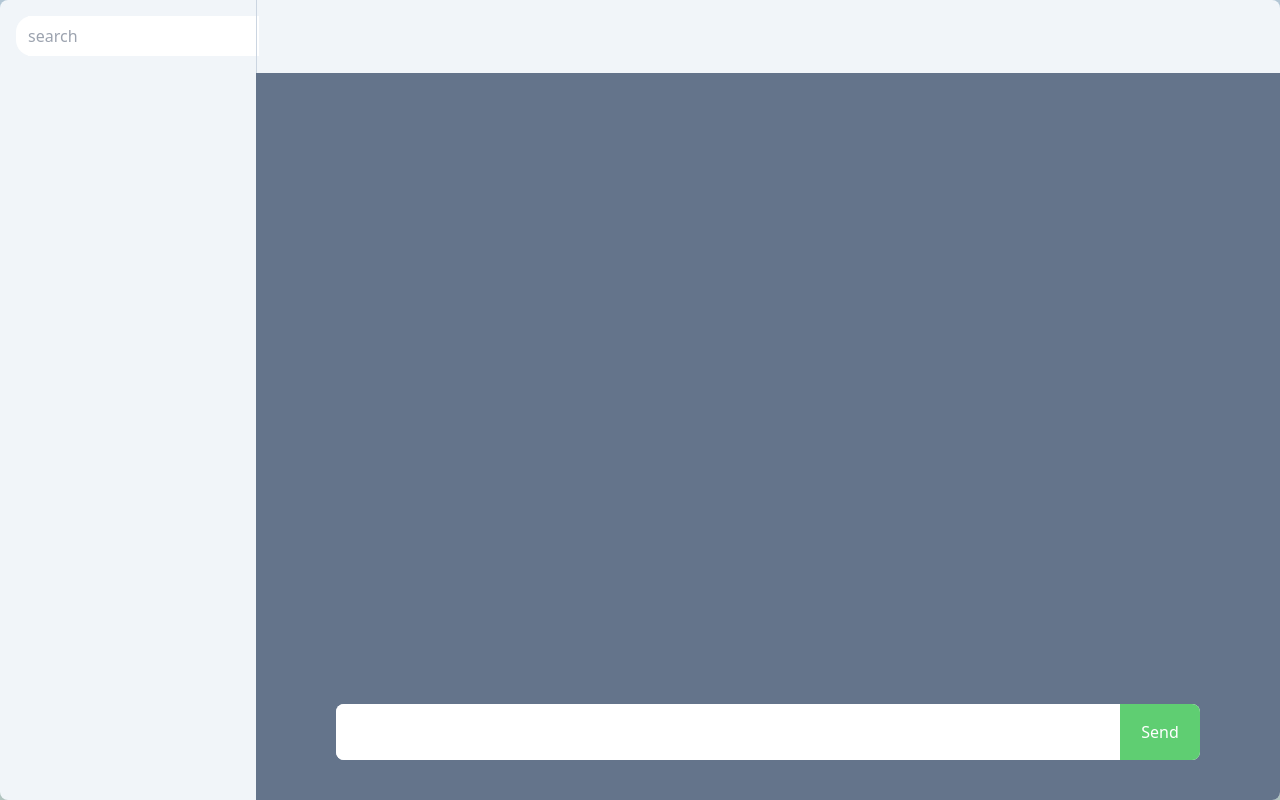
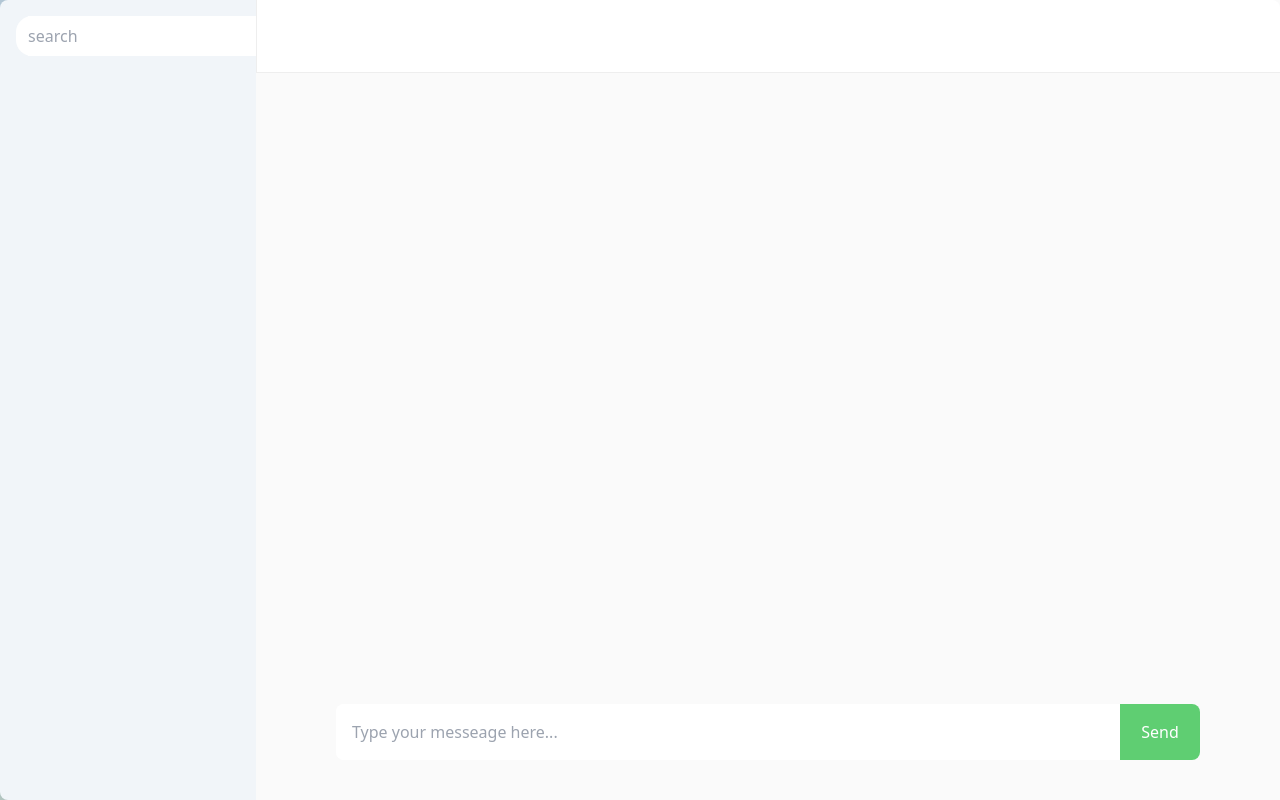
Before and after one commit to loo-y/GeminiChatUp, a Next.js app: page / in a window 1280 px wide. Built offline with nearby package versions, Linux system fonts and the light colour scheme.

Commit message:
WIP: page layout

```diff
--- a/app/globals.css
+++ b/app/globals.css
@@ -3,12 +3,13 @@
 @tailwind utilities;
 
 :root {
-  --foreground-rgb: 0, 0, 0;
+  --foreground-rgb: 255, 255, 255;
   --background-start-rgb: 180, 200, 215;
   --background-end-rgb: 190 210 205;
 }
 
 body {
+  overscroll-behavior: none;
   color: rgb(var(--foreground-rgb));
   background: linear-gradient(
       to bottom,
@@ -16,4 +17,5 @@ body {
       rgb(var(--background-end-rgb))
     )
     rgb(var(--background-start-rgb));
+
 }
--- a/app/modules/Conversation/chatbox.tsx
+++ b/app/modules/Conversation/chatbox.tsx
@@ -9,6 +9,7 @@ import { IChatItem } from '@/app/shared/interfaces'
 import ReactMarkdown from 'react-markdown'
 import SyntaxHighlighter from 'react-syntax-highlighter'
 import { docco } from 'react-syntax-highlighter/dist/esm/styles/hljs'
+import { formatDate } from '@/app/shared/utils'
 
 const ChatBox = () => {
     const dispatch = useAppDispatch()
@@ -25,9 +26,9 @@ const ChatBox = () => {
     const { history, conversationId } = conversation || {}
 
     return (
-        <div className="__chatbox__ flex h-full flex-col ">
-            <div className="title h-20 flex border-l border-slate-300 border-solid rounded-tr-lg"></div>
-            <div className="flex relative chatinfo h-full rounded-br-lg bg-slate-500 overflow-hidden">
+        <div className="__chatbox__ flex h-full flex-col text-stone-900 bg-[#fafafa]">
+            <div className="title h-20 flex border-l border-b border-[#EEE] border-solid rounded-tr-lg bg-white"></div>
+            <div className="flex relative chatinfo h-full rounded-br-lg overflow-hidden">
                 <ChatContent contentList={history} />
                 <ChatInput conversation={conversation} />
             </div>
@@ -49,15 +50,18 @@ const ChatContent = ({ contentList }: IChatContentProps) => {
 
     const roleAiClass = ` justify-start`,
         roleHumanClass = ` justify-end `
-    const roleAiInnerClass = ` bg-white `,
-        roleHumanInnerClass = ` bg-lightGreen `
+    const roleAiInnerClass = ` bg-lightWhite `,
+        roleHumanInnerClass = ` bg-lightWhite `
 
     if (_.isEmpty(contentList)) {
         return <div className="__chat_content__ flex "></div>
     }
 
     return (
-        <div className="__chat_content__ relative mt-10 mb-36 ml-20 mr-16 pr-4 overflow-scroll w-full" ref={contentRef}>
+        <div
+            className="__chat_content__ relative mt-4 mb-32 ml-20 mr-16 pr-4 overflow-scroll w-full text-[rgba(0,0,0,0.7)] leading-relaxed"
+            ref={contentRef}
+        >
             <div className="flex flex-col gap-6  w-full">
                 {_.map(contentList, (contentItem, index) => {
                     const { role, parts, timestamp } = contentItem || {}
@@ -70,7 +74,7 @@ const ChatContent = ({ contentList }: IChatContentProps) => {
                             key={`__chat_content_item_${index}__`}
                         >
                             <div
-                                className={`rounded-xl w-fit px-3 py-2 max-w-[80%] ${
+                                className={`rounded-xl flex flex-col w-fit px-3 py-2 max-w-[80%] gap-1 ${
                                     role == Roles.model ? roleAiInnerClass : roleHumanInnerClass
                                 }`}
                             >
@@ -101,6 +105,13 @@ const ChatContent = ({ contentList }: IChatContentProps) => {
                                 >
                                     {contentText}
                                 </ReactMarkdown>
+                                <div
+                                    className={`flex __timestamp__ text-stone-400 text-xs ${
+                                        role == Roles.model ? roleAiClass : roleHumanClass
+                                    }`}
+                                >
+                                    {formatDate(timestamp)}
+                                </div>
                             </div>
                         </div>
                     )
@@ -189,6 +200,7 @@ const ChatInput = ({ conversation }: { conversation: IConversation }) => {
                 onCompositionStart={handleCompositionStart}
                 onCompositionEnd={handleCompositionEnd}
                 className="block flex-grow p-4 bg-white outline-none "
+                placeholder="Type your messeage here..."
             ></textarea>
             <div
                 className="bg-lightGreen text-white w-20 flex items-center justify-center cursor-pointer"
--- a/app/shared/interfaces/index.ts
+++ b/app/shared/interfaces/index.ts
@@ -18,7 +18,7 @@ export interface IGenerationConfig {
 }
 
 export interface IChatItem {
-    conversationId: string
+    conversationId?: string
     role: Roles
     parts: Record<'text', string>[]
     timestamp?: number
--- a/app/shared/utils/index.ts
+++ b/app/shared/utils/index.ts
@@ -1,3 +1,4 @@
+import dayjs from 'dayjs'
 export const sleep = (sec: number) =>
     new Promise((resolve, reject) => {
         setTimeout(() => {
@@ -17,3 +18,10 @@ export const generateReversibleToken = (): string => {
     const token = parseInt(reversedTimestamp).toString(16)
     return token.padStart(16, '0')
 }
+
+export const formatDate = (timestamp?: number, format = 'HH:mm') => {
+    if (timestamp && dayjs(timestamp).isValid()) {
+        return dayjs(timestamp).format(format)
+    }
+    return timestamp
+}
--- a/tailwind.config.ts
+++ b/tailwind.config.ts
@@ -14,7 +14,8 @@ const config: Config = {
           'conic-gradient(from 180deg at 50% 50%, var(--tw-gradient-stops))',
       },
       colors: {
-        lightGreen: 'rgb(95,206,114)'
+        lightGreen: 'rgb(95,206,114)',
+        lightWhite: '#F4F4F7'
       }
     },
   },
```
